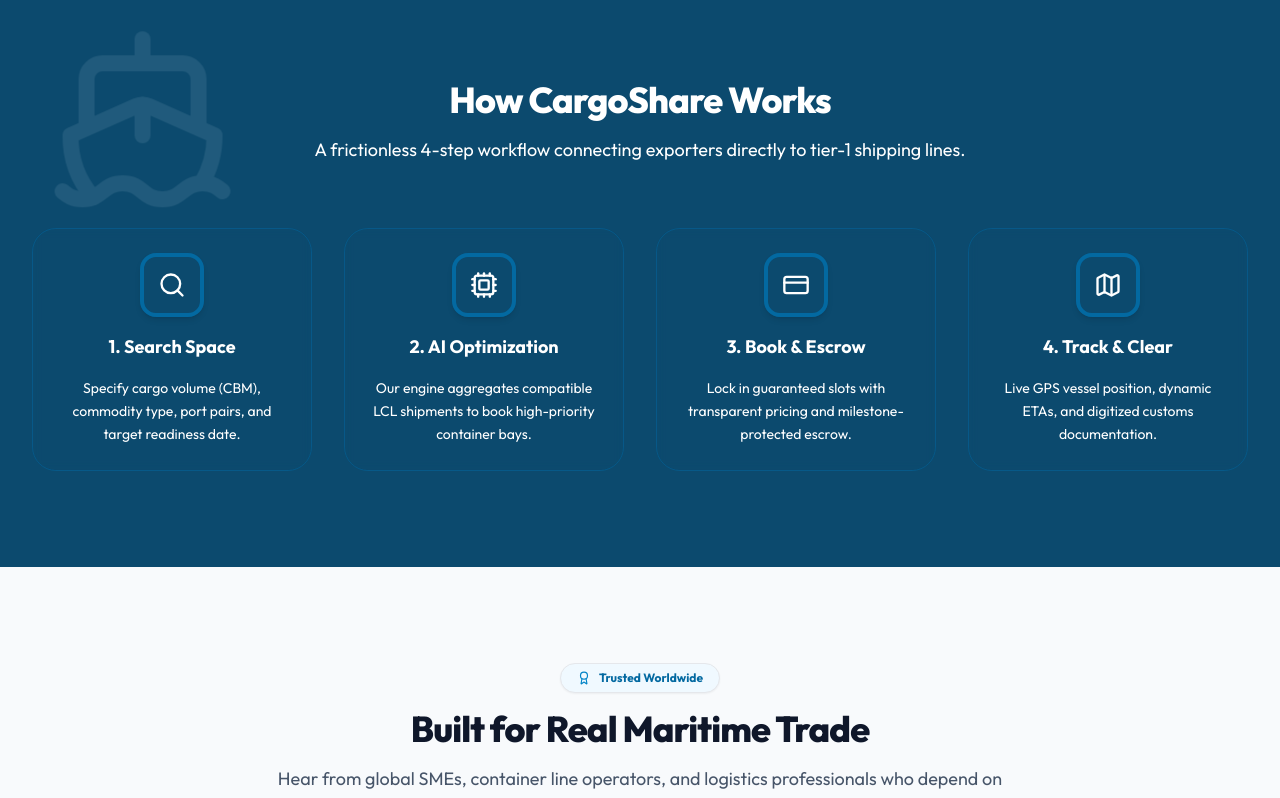
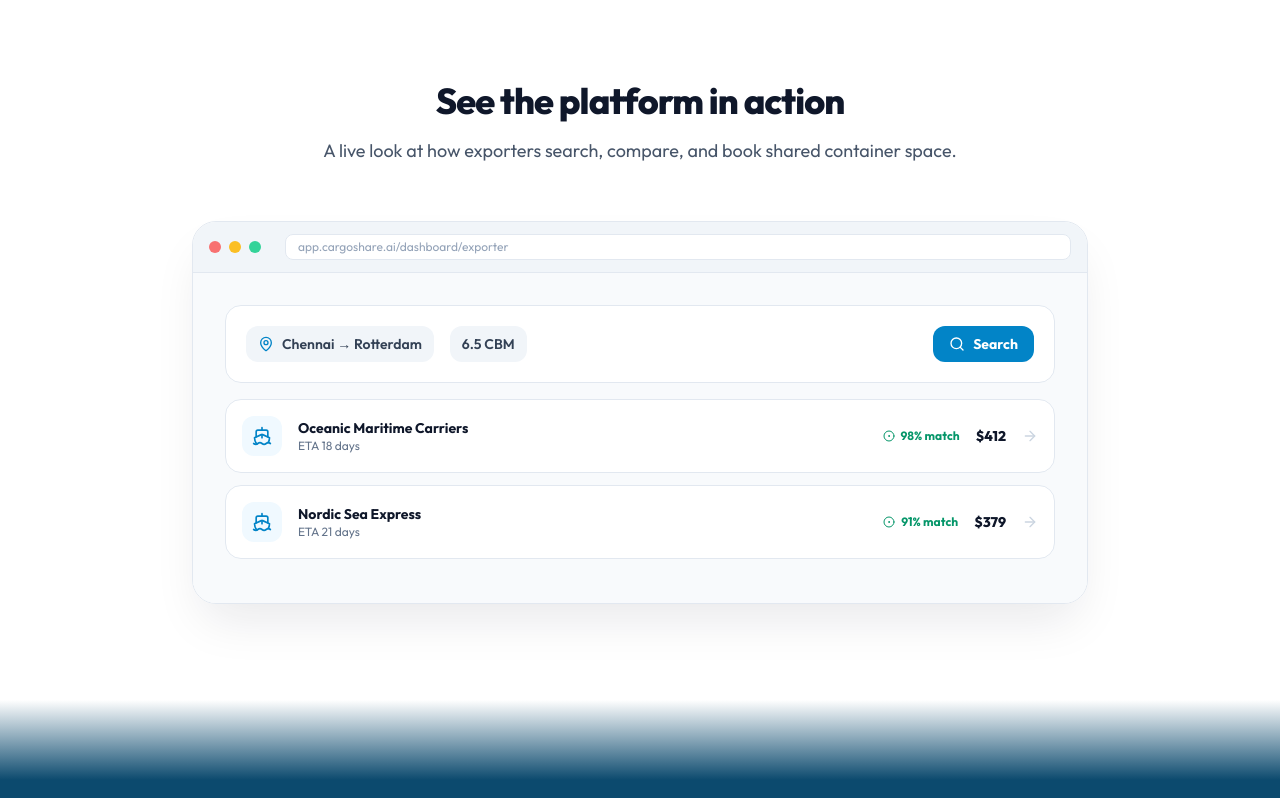
Before and after one commit to arunpappachan/CargoShare_AI, a React (Vite) app: page / in a window 1280 px wide. Shown: the part 1620-2418 px from the top of the page. Built offline with nearby package versions, Linux system fonts and the light colour scheme.

Commit message:
feat: add ClosingCTA, ProductPreview mockup, and polish landing page sections

```diff
--- /dev/null
+++ b/src/components/ClosingCTA.jsx
@@ -0,0 +1,46 @@
+import React from 'react';
+import { ArrowRight, Anchor } from 'lucide-react';
+import MagneticButton from './common/MagneticButton';
+import RevealSection from './common/RevealSection';
+
+export default function ClosingCTA() {
+  return (
+    <RevealSection className="relative overflow-hidden bg-slate-900">
+      {/* Layered gradient + glow, echoes the hero treatment so the page feels bookended */}
+      <div className="absolute inset-0 bg-gradient-to-br from-brand-900 via-slate-900 to-indigo-950" />
+      <div className="absolute -top-20 -right-20 w-[420px] h-[420px] rounded-full bg-brand-500/20 blur-[120px]" />
+      <div className="absolute -bottom-24 -left-24 w-[420px] h-[420px] rounded-full bg-indigo-500/20 blur-[120px]" />
+      <div className="absolute inset-0 bg-[url('https://www.transparenttextures.com/patterns/cubes.png')] opacity-[0.04] mix-blend-overlay" />
+
+      <div className="relative z-10 max-w-4xl mx-auto px-4 sm:px-6 lg:px-8 py-24 text-center">
+        <div className="inline-flex items-center gap-2 px-4 py-1.5 rounded-full bg-white/10 border border-white/10 text-brand-200 text-xs font-bold mb-6">
+          <Anchor className="w-3.5 h-3.5" />
+          <span>Book your first shared container in minutes</span>
+        </div>
+
+        <h2 className="text-3xl sm:text-5xl font-extrabold text-white tracking-tight mb-6 leading-tight">
+          Ready to ship smarter?
+        </h2>
+        <p className="text-brand-100/80 text-base sm:text-lg max-w-2xl mx-auto mb-10">
+          Join exporters and carriers already cutting freight costs and filling
+          idle capacity on CargoShare AI.
+        </p>
+
+        <div className="flex flex-col sm:flex-row gap-4 justify-center">
+          <MagneticButton
+            to="/register"
+            className="inline-flex justify-center items-center gap-2 bg-white text-slate-900 px-8 py-4 rounded-2xl font-semibold shadow-xl shadow-black/20 hover:shadow-white/20 transition-all duration-300"
+          >
+            Get Started Free <ArrowRight className="w-5 h-5" />
+          </MagneticButton>
+          <a
+            href="#how-it-works"
+            className="inline-flex justify-center items-center gap-2 px-8 py-4 rounded-2xl font-semibold bg-white/5 hover:bg-white/10 text-white border border-white/15 transition-all"
+          >
+            See How it Works
+          </a>
+        </div>
+      </div>
+    </RevealSection>
+  );
+}
--- /dev/null
+++ b/src/components/ProductPreview.jsx
@@ -0,0 +1,68 @@
+import React from 'react';
+import { Search, Ship, MapPin, ArrowRight, CircleDot } from 'lucide-react';
+import RevealSection from './common/RevealSection';
+
+export default function ProductPreview() {
+  return (
+    <RevealSection className="py-24 bg-white border-t border-slate-100" id="product">
+      <div className="max-w-6xl mx-auto px-4 sm:px-6 lg:px-8">
+        <div className="text-center max-w-2xl mx-auto mb-14">
+          <h2 className="text-3xl sm:text-4xl font-extrabold text-slate-900 tracking-tight mb-4">
+            See the platform in action
+          </h2>
+          <p className="text-slate-600 text-base sm:text-lg">
+            A live look at how exporters search, compare, and book shared container space.
+          </p>
+        </div>
+
+        {/* Browser-chrome mockup */}
+        <div className="max-w-4xl mx-auto rounded-3xl border border-slate-200 shadow-2xl shadow-slate-900/10 overflow-hidden">
+          {/* Chrome bar */}
+          <div className="flex items-center gap-2 bg-slate-100 border-b border-slate-200 px-4 py-3">
+            <span className="w-3 h-3 rounded-full bg-red-400" />
+            <span className="w-3 h-3 rounded-full bg-amber-400" />
+            <span className="w-3 h-3 rounded-full bg-emerald-400" />
+            <div className="ml-4 flex-1 bg-white rounded-lg px-3 py-1 text-xs text-slate-400 border border-slate-200">
+              app.cargoshare.ai/dashboard/exporter
+            </div>
+          </div>
+
+          {/* Fake dashboard body */}
+          <div className="bg-slate-50 p-6 sm:p-8">
+            <div className="bg-white rounded-2xl border border-slate-200 p-5 mb-4 flex flex-wrap items-center gap-4">
+              <div className="flex items-center gap-2 text-sm font-semibold text-slate-700 bg-slate-100 px-3 py-2 rounded-xl">
+                <MapPin className="w-4 h-4 text-brand-600" /> Chennai &rarr; Rotterdam
+              </div>
+              <div className="flex items-center gap-2 text-sm font-semibold text-slate-700 bg-slate-100 px-3 py-2 rounded-xl">
+                6.5 CBM
+              </div>
+              <button className="ml-auto flex items-center gap-2 bg-brand-600 text-white text-sm font-bold px-4 py-2 rounded-xl">
+                <Search className="w-4 h-4" /> Search
+              </button>
+            </div>
+
+            {[
+              { carrier: 'Oceanic Maritime Carriers', eta: '18 days', price: '$412', match: 98 },
+              { carrier: 'Nordic Sea Express', eta: '21 days', price: '$379', match: 91 },
+            ].map((row) => (
+              <div key={row.carrier} className="bg-white rounded-2xl border border-slate-200 p-4 mb-3 flex items-center gap-4">
+                <div className="w-10 h-10 rounded-xl bg-brand-50 text-brand-600 flex items-center justify-center shrink-0">
+                  <Ship className="w-5 h-5" />
+                </div>
+                <div className="flex-1 min-w-0">
+                  <p className="text-sm font-bold text-slate-900 truncate">{row.carrier}</p>
+                  <p className="text-xs text-slate-500">ETA {row.eta}</p>
+                </div>
+                <div className="hidden sm:flex items-center gap-1.5 text-xs font-bold text-emerald-600">
+                  <CircleDot className="w-3 h-3" /> {row.match}% match
+                </div>
+                <div className="text-sm font-extrabold text-slate-900">{row.price}</div>
+                <ArrowRight className="w-4 h-4 text-slate-300" />
+              </div>
+            ))}
+          </div>
+        </div>
+      </div>
+    </RevealSection>
+  );
+}
--- a/src/components/TestimonialsSection.jsx
+++ b/src/components/TestimonialsSection.jsx
@@ -1,5 +1,5 @@
 import React from 'react';
-import { Star, Quote, ShieldCheck, CheckCircle, Ship, Award } from 'lucide-react';
+import { Star, Quote, ShieldCheck, CheckCircle, Ship, Award, Anchor, Container, Waves, Compass, Globe } from 'lucide-react';
 import TiltCard from './common/TiltCard';
 
 const TESTIMONIALS = [
@@ -36,11 +36,11 @@
 ];
 
 const TRUST_PARTNERS = [
-  "Pacific Sealink",
-  "Trans-Atlantic Cargo",
-  "Nordic Sea Express",
-  "Asia-Pacific Forwarding",
-  "Global Port Escrow",
+  { name: "Pacific Sealink", icon: Anchor },
+  { name: "Trans-Atlantic Cargo", icon: Container },
+  { name: "Nordic Sea Express", icon: Waves },
+  { name: "Asia-Pacific Forwarding", icon: Compass },
+  { name: "Global Port Escrow", icon: Globe },
 ];
 
 export default function TestimonialsSection() {
@@ -111,15 +111,18 @@
             Compatible with Leading Sea Carriers & Freight Forwarders
           </p>
           <div className="flex flex-wrap justify-center items-center gap-6 sm:gap-12 opacity-60">
-            {TRUST_PARTNERS.map((partner, idx) => (
-              <div
-                key={idx}
-                className="flex items-center gap-2 text-slate-500 font-bold text-sm tracking-tight hover:opacity-100 hover:text-slate-800 transition-opacity"
-              >
-                <Ship className="w-4 h-4 text-brand-600" />
-                <span>{partner}</span>
-              </div>
-            ))}
+            {TRUST_PARTNERS.map((partner, idx) => {
+              const Icon = partner.icon;
+              return (
+                <div
+                  key={idx}
+                  className="flex items-center gap-2 text-slate-500 font-bold text-sm tracking-tight hover:opacity-100 hover:text-slate-800 transition-opacity"
+                >
+                  <Icon className="w-4 h-4 text-brand-600" />
+                  <span>{partner.name}</span>
+                </div>
+              );
+            })}
           </div>
         </div>
 
--- a/src/pages/Landing.jsx
+++ b/src/pages/Landing.jsx
@@ -4,6 +4,8 @@
 import OrbitHub from '../components/OrbitHub';
 import StatsSection from '../components/StatsSection';
 import TestimonialsSection from '../components/TestimonialsSection';
+import ProductPreview from '../components/ProductPreview';
+import ClosingCTA from '../components/ClosingCTA';
 import RevealSection from '../components/common/RevealSection';
 import TiltCard from '../components/common/TiltCard';
 import MagneticButton from '../components/common/MagneticButton';
@@ -91,8 +93,11 @@
       <StatsSection />
 
       {/* Features Section */}
-      <RevealSection className="py-24 bg-white" id="features">
-        <div className="max-w-7xl mx-auto px-4 sm:px-6 lg:px-8">
+      <RevealSection className="py-24 bg-white relative overflow-hidden" id="features">
+        {/* Subtle dot-grid texture */}
+        <div className="absolute inset-0 bg-[radial-gradient(#cbd5e1_1px,transparent_1px)] [background-size:24px_24px] opacity-60 pointer-events-none" />
+
+        <div className="max-w-7xl mx-auto px-4 sm:px-6 lg:px-8 relative z-10">
           <div className="text-center mb-16">
             <h2 className="text-3xl sm:text-4xl font-extrabold text-slate-900 mb-4 tracking-tight">
               Why choose CargoShare AI?
@@ -163,6 +168,12 @@
         </div>
       </RevealSection>
 
+      {/* Product Live Platform Preview */}
+      <ProductPreview />
+
+      {/* Section Transition Soft Blend into Dark Section */}
+      <div className="h-20 bg-gradient-to-b from-white to-brand-900 -mb-px relative z-10 pointer-events-none" />
+
       {/* How it Works & Animation */}
       <RevealSection className="py-24 bg-brand-900 text-white overflow-hidden relative" id="how-it-works">
         {/* Animated Cargo Ship */}
@@ -231,23 +242,55 @@
         <TestimonialsSection />
       </RevealSection>
 
-      {/* About Section */}
+      {/* About Section - Structured Two-Column Layout */}
       <RevealSection className="py-24 bg-slate-50 border-t border-slate-200" id="about">
-        <div className="max-w-4xl mx-auto px-4 sm:px-6 lg:px-8 text-center">
-          <h2 className="text-3xl sm:text-4xl font-extrabold text-slate-900 mb-8 tracking-tight">
+        <div className="max-w-6xl mx-auto px-4 sm:px-6 lg:px-8">
+          <div className="grid grid-cols-1 lg:grid-cols-2 gap-12 items-center">
+
+            <div>
+              <h2 className="text-3xl sm:text-4xl font-extrabold text-slate-900 mb-6 tracking-tight">
                 About CargoShare AI
               </h2>
-          <div className="bg-white p-8 sm:p-12 rounded-3xl shadow-sm border border-slate-200 text-base sm:text-lg text-slate-700 leading-relaxed space-y-6">
+              <div className="space-y-5 text-slate-700 leading-relaxed">
                 <p>
-              CargoShare AI is an AI-powered container-sharing logistics marketplace engineered to dismantle high barrier-to-entry costs for small and medium exporters. By allowing shippers to book exactly the volumetric space they need rather than full TEU containers, we democratize international ocean logistics.
+                  CargoShare AI is an AI-powered container-sharing logistics marketplace engineered to
+                  dismantle high barrier-to-entry costs for small and medium exporters. By allowing
+                  shippers to book exactly the volumetric space they need rather than full TEU
+                  containers, we democratize international ocean logistics.
                 </p>
                 <p>
-              The platform orchestrates a multi-tenant digital ecosystem where exporters, ocean carriers, customs officers, and freight operators collaborate in real time—with automated documentation, transparent slot pricing, and verifiable GPS milestone tracking.
+                  The platform orchestrates a multi-tenant digital ecosystem where exporters, ocean
+                  carriers, customs officers, and freight operators collaborate in real time.
                 </p>
+              </div>
+            </div>
+
+            {/* Value pillar list — fills the previously-empty right column */}
+            <div className="space-y-4">
+              {[
+                { icon: Box, title: 'Shared container capacity', text: 'Book by CBM, not by full TEU.' },
+                { icon: ShieldCheck, title: 'Escrow-protected bookings', text: 'Funds released on verified milestones.' },
+                { icon: Cpu, title: 'AI-matched routing', text: 'Optimal carrier and lane selection, automatically.' },
+              ].map((item) => (
+                <div key={item.title} className="flex items-start gap-4 bg-white p-5 rounded-2xl border border-slate-200 shadow-sm hover:border-brand-200 transition-colors">
+                  <div className="w-11 h-11 shrink-0 rounded-xl bg-brand-50 text-brand-600 flex items-center justify-center">
+                    <item.icon className="w-5 h-5" />
+                  </div>
+                  <div>
+                    <h4 className="text-sm font-bold text-slate-900">{item.title}</h4>
+                    <p className="text-xs text-slate-500 mt-0.5">{item.text}</p>
+                  </div>
+                </div>
+              ))}
+            </div>
+
           </div>
         </div>
       </RevealSection>
 
+      {/* Closing CTA Band */}
+      <ClosingCTA />
+
     </div>
   );
 }
```
Lines whose indentation alone changed are shown as unchanged.
